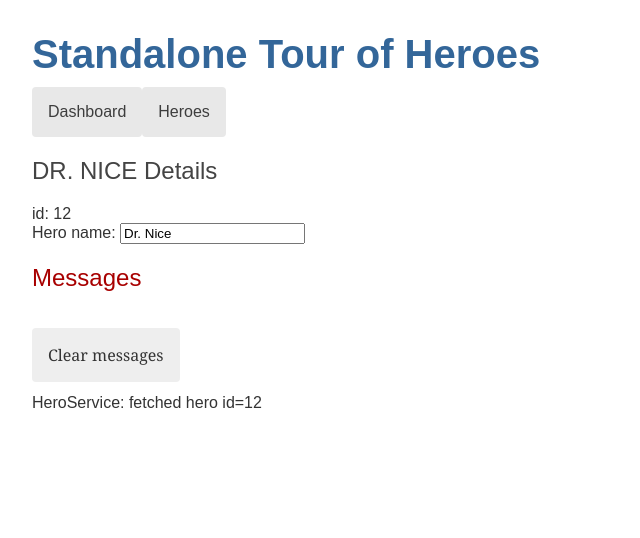
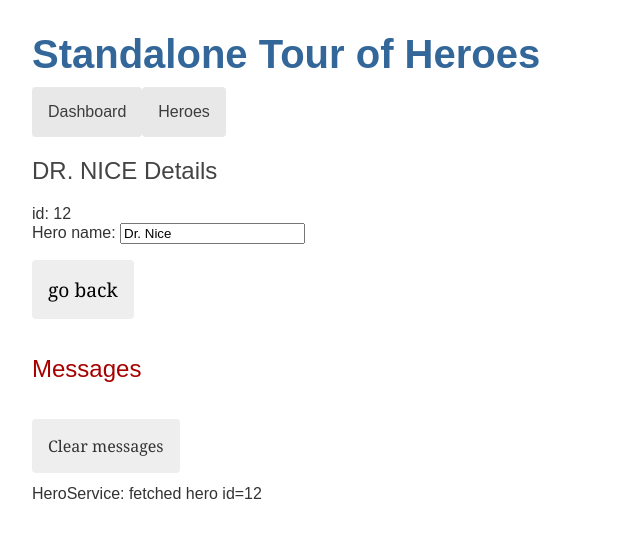
Before and after one commit to gflohr/standalone-angular-tour-of-heroes, an Angular app: page /detail/12 in a window 1280 px wide. Shown: the top 538 px of the page, without its empty margins (0-640 px from the left). Built offline with nearby package versions, Linux system fonts and the light colour scheme.

Commit message:
find the way back

```diff
--- a/src/app/hero-detail/hero-detail.component.html
+++ b/src/app/hero-detail/hero-detail.component.html
@@ -5,4 +5,5 @@
 		<label for="hero-name">Hero name: </label>
 		<input id="hero-name" [(ngModel)]="hero.name" placeholder="Hero name" />
 	</div>
+	<button type="button" (click)="goBack()">go back</button>
 </div>
--- a/src/app/hero-detail/hero-detail.component.ts
+++ b/src/app/hero-detail/hero-detail.component.ts
@@ -1,6 +1,6 @@
 import { Component, Input } from '@angular/core';
 import { Hero } from '../hero';
-import { CommonModule, NgIf } from '@angular/common';
+import { CommonModule, Location, NgIf } from '@angular/common';
 import { FormsModule } from '@angular/forms';
 import { ActivatedRoute } from '@angular/router';
 import { HeroService } from '../hero.service';
@@ -18,15 +18,19 @@
 	constructor(
 		private readonly route: ActivatedRoute,
 		private heroService: HeroService,
+		private location: Location,
 	) {}
 
 	ngOnInit() {
 		this.getHero();
 	}
 
+	goBack(): void {
+		this.location.back();
+	}
+
 	private getHero() {
 		const id = Number(this.route.snapshot.paramMap.get('id'));
-		console.log(`id: ${id}`);
 		this.heroService.getHero(id).subscribe(hero => (this.hero = hero));
 	}
 }
```
